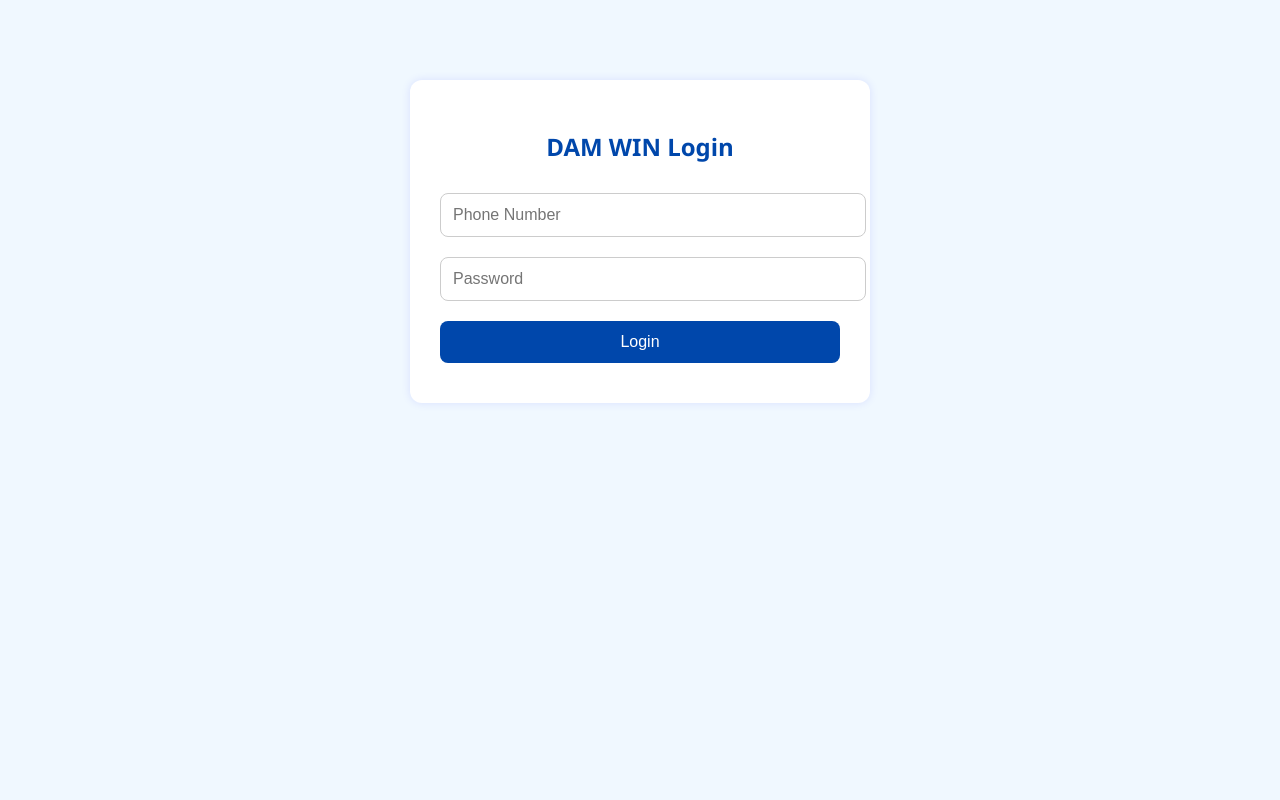
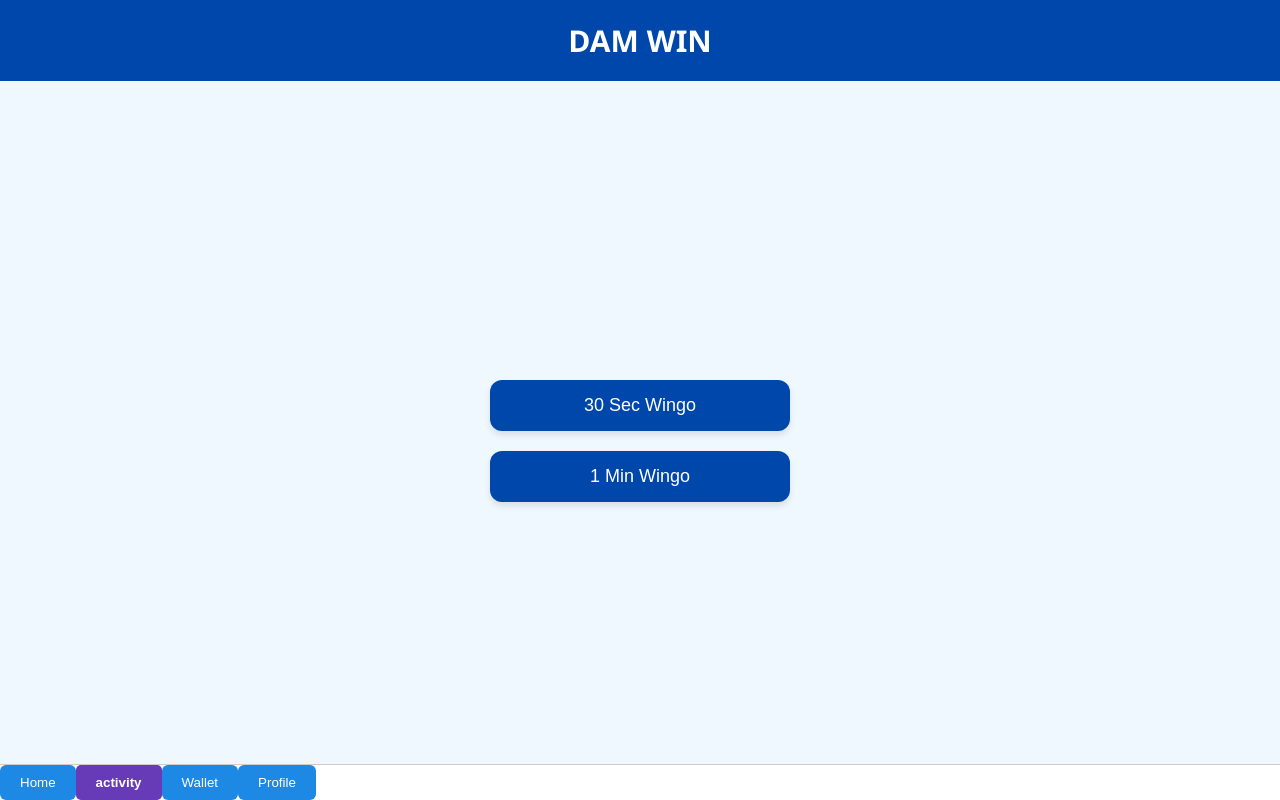
Before and after one commit to ansari1825/Dam-win, a plain HTML site: page index.html in a window 1280 px wide. Drawn offline with Linux system fonts and the light colour scheme.

Commit message:
Add files via upload

```diff
--- a/index.html
+++ b/index.html
@@ -1,68 +1,114 @@
 <!DOCTYPE html>
 <html lang="en">
 <head>
-  <meta charset="UTF-8">
-  <meta name="viewport" content="width=device-width, initial-scale=1">
-  <title>DAM WIN Login</title>
+  <meta charset="UTF-8" />
+  <meta name="viewport" content="width=device-width, initial-scale=1.0"/>
+  <title>DAM WIN - Home</title>
   <style>
     body {
       margin: 0;
       font-family: 'Segoe UI', sans-serif;
       background: #f0f8ff;
+      display: flex;
+      flex-direction: column;
+      min-height: 100vh;
     }
-    .container {
-      max-width: 400px;
-      margin: 80px auto;
-      background: white;
-      padding: 30px;
-      border-radius: 12px;
-      box-shadow: 0 0 10px rgba(0,0,255,0.1);
+
+    .header {
+      background: #0047ab;
+      color: white;
+      padding: 20px;
+      text-align: center;
+      font-size: 30px;
+      font-weight: bold;
     }
-    h2 {
-      text-align: center;
-      color: #0047ab;
+
+    .games {
+      flex-grow: 1;
+      display: flex;
+      flex-direction: column;
+      align-items: center;
+      justify-content: center;
+      gap: 20px;
     }
-    input, button {
-      width: 100%;
-      padding: 12px;
-      margin: 10px 0;
-      border-radius: 8px;
-      border: 1px solid #ccc;
-      font-size: 16px;
-    }
-    button {
+
+    .game-button {
+      width: 80%;
+      max-width: 300px;
+      padding: 15px;
       background: #0047ab;
       color: white;
       border: none;
+      border-radius: 12px;
+      font-size: 18px;
+      cursor: pointer;
+      box-shadow: 0 4px 6px rgba(0,0,0,0.1);
     }
-    button:hover {
+
+    .game-button:hover {
       background: #003080;
+    }
+
+    .bottom-nav {
+      position: fixed;
+      bottom: 0;
+      width: 100%;
+      display: flex;
+      background: white;
+      border-top: 1px solid #ccc;
+    }
+
+    .bottom-nav div {
+      flex: 1;
+      text-align: center;
+      padding: 12px 0;
+      color: #0047ab;
+      font-weight: 600;
+      font-size: 14px;
+    }
+
+    .bottom-nav div:hover {
+      background: #e6f0ff;
     }
   </style>
 </head>
 <body>
-  <div class="container">
-    <h2>DAM WIN Login</h2>
-    <form onsubmit="login(event)">
-      <input type="tel" id="phone" placeholder="Phone Number" required>
-      <input type="password" id="password" placeholder="Password" required>
-      <button type="submit">Login</button>
-    </form>
+
+  <div class="header">DAM WIN</div>
+
+  <div class="games">
+    <button class="game-button" onclick="location.href='wingo30.html'">30 Sec Wingo</button>
+    <button class="game-button" onclick="location.href='wingo60.html'">1 Min Wingo</button>
+
   </div>
 
-  <script>
-    function login(e) {
-      e.preventDefault();
-      const phone = document.getElementById("phone").value;
-      const password = document.getElementById("password").value;
+  <div class="bottom-nav">
+    <a href="home.html">
+  <button style="padding: 10px 20px; background: #1e88e5; color: white; border: none; border-radius: 6px;">
+    Home
+  </button>
+</a>
 
-      // Simulate login success and redirect
-      if (phone.length === 10 && password.length >= 4) {
-        window.location.href = "hoome.html";
-      } else {
-        alert("Invalid phone number or password.");
-      }
-    }
-  </script>
+    <a href="activity.html">
+  <button style="padding: 10px 20px; font-weight: bold; background: #673ab7; color: white; border: none; border-radius: 5px;">
+    activity
+  </button>
+</a>
+
+
+    <a href="wallet.html">
+  <button style="padding: 10px 20px; background: #1e88e5; color: white; border: none; border-radius: 6px;">
+    Wallet
+  </button>
+</a>
+    <a href="profile.html">
+  <button style="padding: 10px 20px; background: #1e88e5; color: white; border: none; border-radius: 6px;">
+    Profile
+  </button>
+</a>
+
+
+  </div>
+
 </body>
 </html>
```
